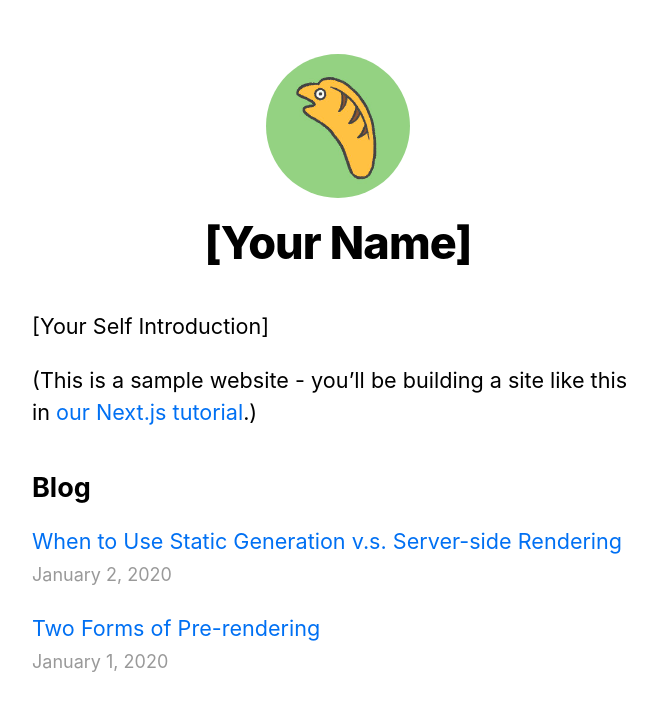
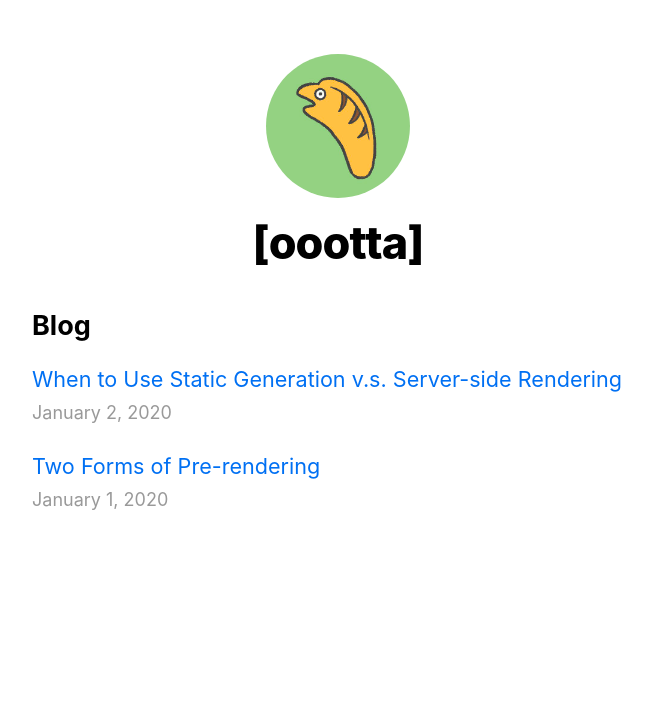
Before and after one commit to ottaaa/blog, a Next.js app: page / in a window 1280 px wide. Shown: the top 710 px of the page, without its empty margins (302-959 px from the left). Built offline with nearby package versions, Linux system fonts and the light colour scheme.

Commit message:
add my name

```diff
--- a/components/layout.tsx
+++ b/components/layout.tsx
@@ -3,7 +3,7 @@
 import utilStyles from '../styles/utils.module.css'
 import Link from 'next/link'
 
-const name = '[Your Name]'
+const name = '[oootta]'
 export const siteTitle = 'Next.js Sample Website'
 
 export default function Layout({
--- a/pages/index.tsx
+++ b/pages/index.tsx
@@ -21,11 +21,6 @@
                 <title>{siteTitle}</title>
             </Head>
             <section className={utilStyles.headingMd}>
-                <p>[Your Self Introduction]</p>
-                <p>
-                    (This is a sample website - you’ll be building a site like this in{' '}
-                    <a href="https://nextjs.org/learn">our Next.js tutorial</a>.)
-                </p>
             </section>
             <section className={`${utilStyles.headingMd} ${utilStyles.padding1px}`}>
                 <h2 className={utilStyles.headingLg}>Blog</h2>
```
